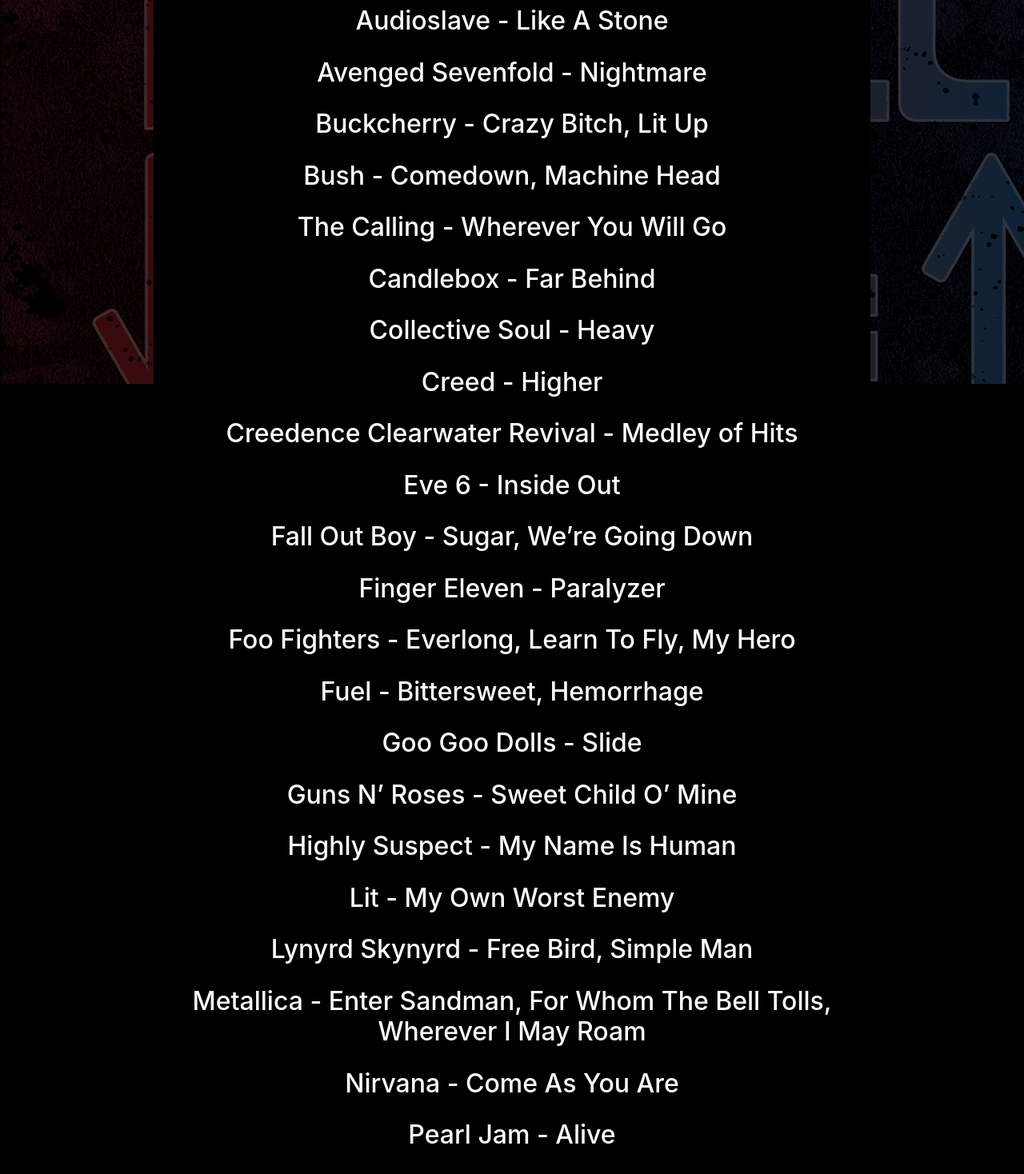
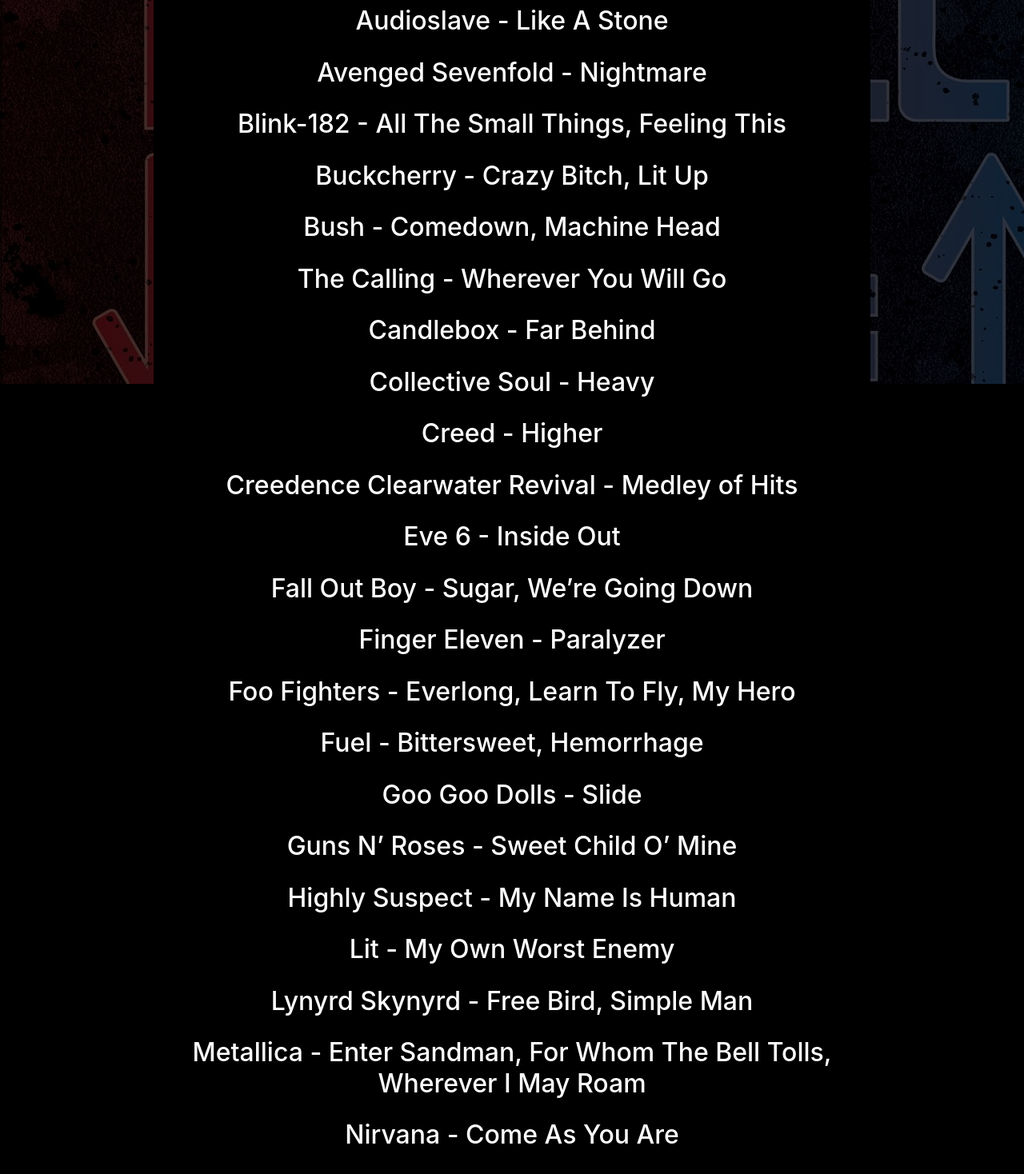
Before and after one commit to kennybaquol/du-website, a React (Create React App) app: page /songlist in a window 1280 px wide. Shown: the part 320-1788 px from the top of the page at 80% size. Built offline with nearby package versions, Linux system fonts and the light colour scheme.

Commit message:
Update song list

```diff
--- a/src/pages/App/Home/Home.css
+++ b/src/pages/App/Home/Home.css
@@ -16,7 +16,7 @@
 
 .home-child {
     flex-basis: 40%;
-    align-self:flex-start;
+    align-self: flex-start;
 }
 
 @media only screen and (max-width: 992px) {
--- a/src/pages/App/SongList/SongList.jsx
+++ b/src/pages/App/SongList/SongList.jsx
@@ -16,6 +16,9 @@
                 </div>
                 <div className='item'>
                     Avenged Sevenfold - Nightmare
+                </div>
+                <div className='item'>
+                    Blink-182 - All The Small Things, Feeling This
                 </div>
                 <div className='item'>
                     Buckcherry - Crazy Bitch,
@@ -83,7 +86,7 @@
                     Nirvana - Come As You Are
                 </div>
                 <div className='item'>
-                    Pearl Jam - Alive
+                    Pearl Jam - Even Flow
                 </div>
                 <div className='item'>
                     Poison - Nothin’ But A Good Time
```
